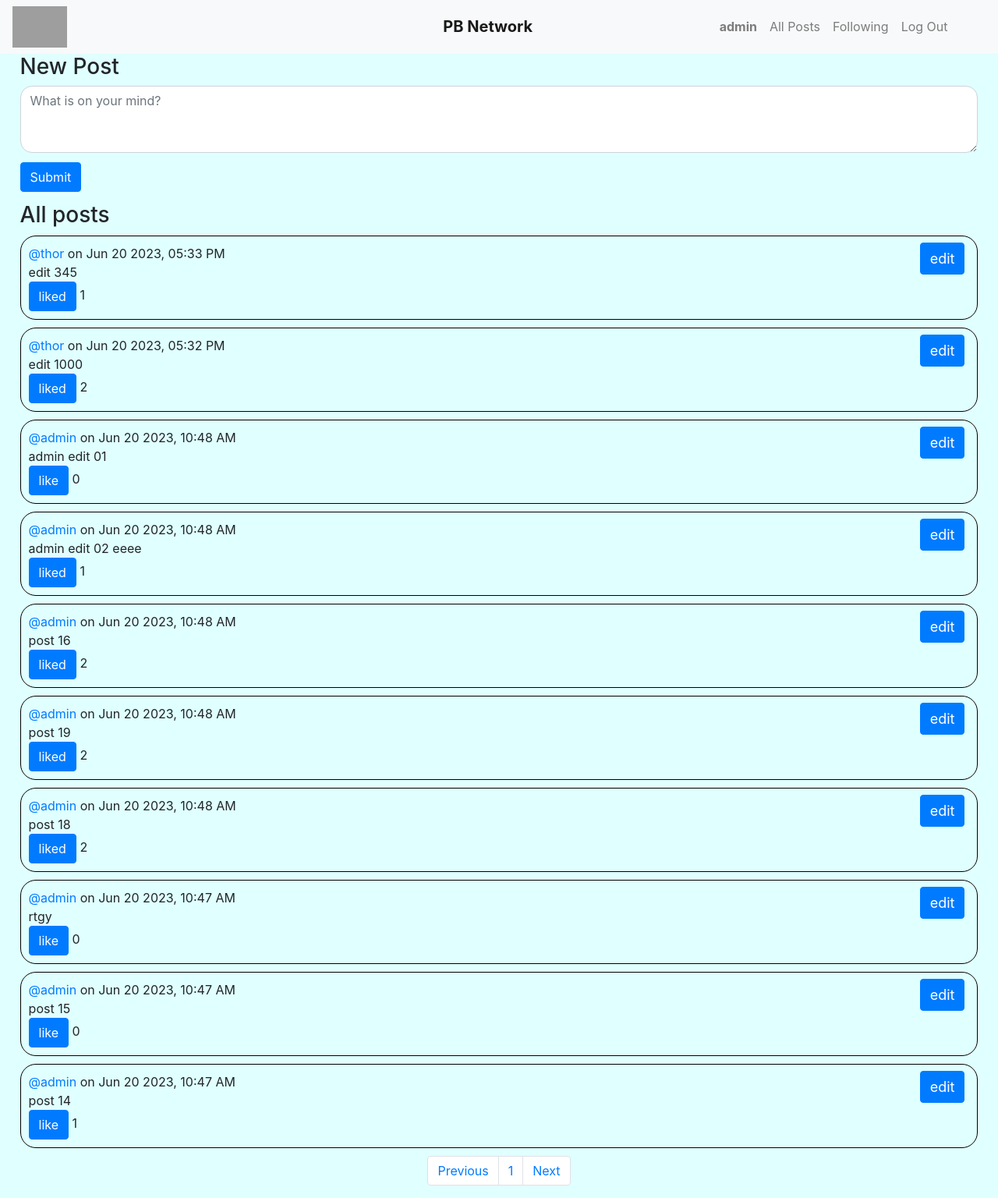
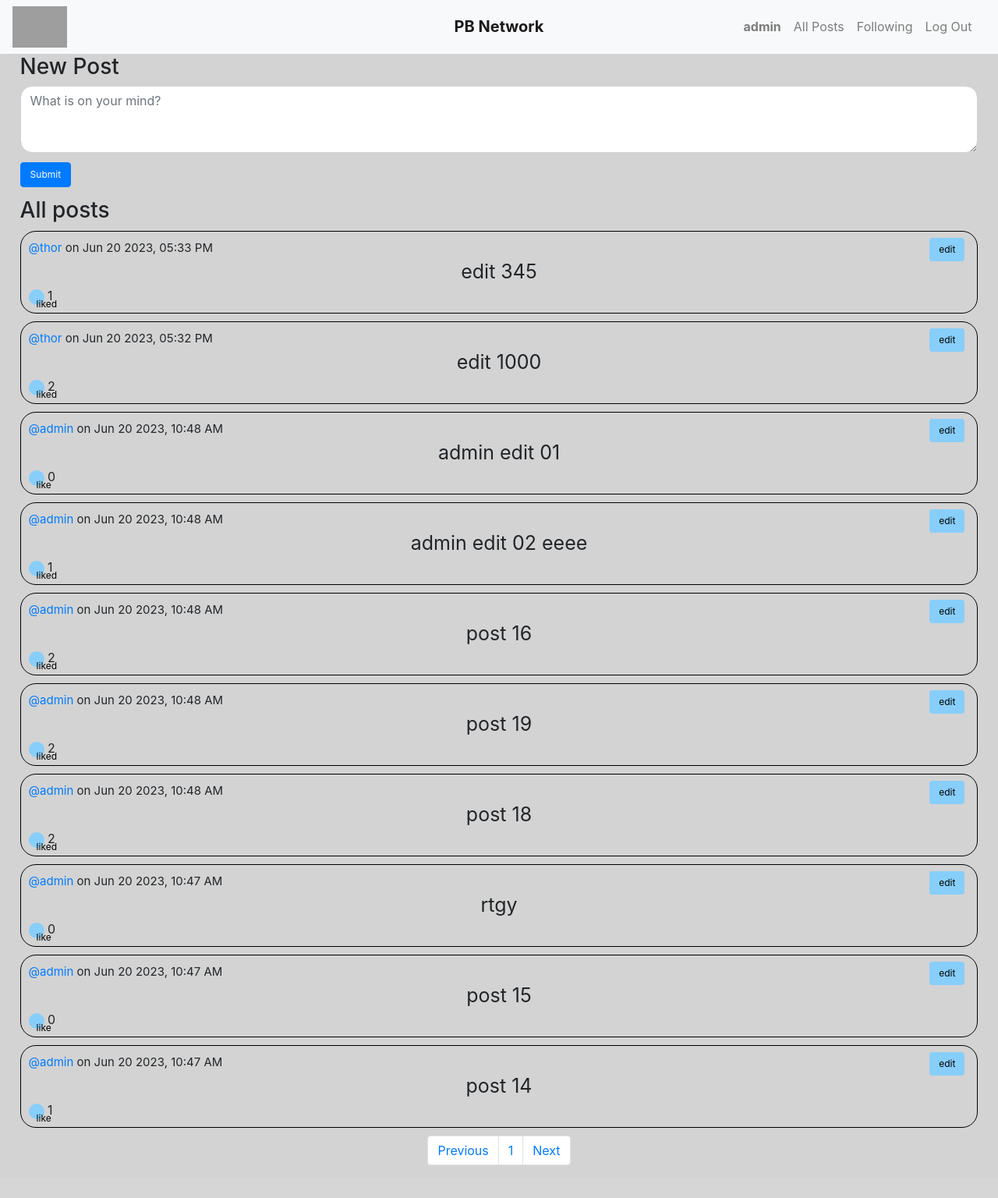
Before and after one commit to phuongbui95/project4_cs50web, a Django app: page / in a window 1280 px wide. Shown: the whole page at 78% size. After the commit the page ends 1494 px from the top, so only its background shows below. Run offline with Django 3.2, Linux system fonts and the light colour scheme; a user stored in the database is signed in; data comes from the database, SQL or seed files in the repository; both versions use the stored data as it was after the commit; some libraries are stand-ins or nearby versions; grey boxes are pictures that could not be loaded.

Commit message:
frontend 18July2023

```diff
--- a/project4/network/static/network/index.js
+++ b/project4/network/static/network/index.js
@@ -103,13 +103,13 @@ function show_posts(viewpage, page=1) {
                     let post_div = document.createElement('div');
                     post_div.className = `post-container post_${post.id}`;
                     post_div.innerHTML = `
-                                        <div class="sender_${post.sender}"><a href="#">@${post.sender}</a> on ${post.timestamp}</div>
+                                        <div class="sender_${post.sender} intro"><a href="#">@${post.sender}</a> on ${post.timestamp}</div>
                                         <div class="content">${post.content}</div>
                                         <div class="likeNum">
-                                            <button id="like_post_${post.id}" name="like" type="submit" class="btn btn-primary">like</button>
+                                            <button id="like_post_${post.id}" name="like" type="submit" class="btn btn-primary likeBtn">like</button>
                                             <span>${post.likePeople.length}</span>
                                         </div>
-                                        <button id="edit_post_${post.id}" name="edit" type="submit" class="btn btn-primary top-right">edit</button>
+                                        <button id="edit_post_${post.id}" name="edit" type="submit" class="btn btn-primary top-right editBtn">edit</button>
                                         `;
                     post_div.style.border = '1px solid black';
 
@@ -358,7 +358,7 @@ function edit_post(post_id, post_sender, viewpage) {
                     document.querySelector('#content-view').style.display = 'block';
                     document.querySelector('#edit-view').style.display = 'none';
                     alert(`post is edited successfully!`);
-                    load_view(viewpage);
+                    load_view(post_sender);
                 })
             };
         }
--- a/project4/network/static/network/styles.css
+++ b/project4/network/static/network/styles.css
@@ -1,6 +1,6 @@
 /*----- Body ----- */
 body {
-    background-color: lightcyan;
+    background-color: lightgray;
 }
 
 /* the whole body block */
@@ -10,19 +10,17 @@ body {
 }
 
 /*---- Navigation Bar ----*/
-.grid-container {
-    display: grid;
-    grid-template-columns: 33% 33% auto;
-    /* padding: 10px; */
-  }
+.navbar-brand {
+    /* display to the center */
+    position: absolute;
+    left: 50%;
+    transform: translateX(-50%);
+}
 
-.grid-item {
-    text-align: center;
-  }
-
-.grid-item:nth-child(3) {
-    /* border: 2px solid black; */
-    margin-left: 75px;
+.navbar-nav {
+    /* display to the right with 2% indentation */
+    position: absolute;
+    right: 2%;
 }
 
 .navbar-brand {
@@ -57,7 +55,54 @@ body {
     margin-bottom: 1%;
 }
 
+.intro {
+    font-size: 15px;
+}
+
+.content {
+    font-size: 25px;
+    text-align: center;
+}
 /*----- Profile page ----- */
 .follower, .following {
     font-weight: bold;
 }
+
+/*----- Buttons -----*/
+/* Tutorial: https://www.freecodecamp.org/news/a-quick-guide-to-styling-buttons-using-css-f64d4f96337f/ */
+.btn {
+    font-size: 12px;
+}
+
+.likeBtn {
+    background: lightskyblue;
+    /* background-image: url("http://res.freestockphotos.biz/pictures/15/15107-illustration-of-a-red-close-button-pv.png");  */
+    background-size: cover;
+    background-position: center;
+    display: inline-block;
+    border: none;
+
+    /* circle */
+    padding: 10px;
+    width: 10px;
+    border-radius: 900px;
+    height: 10px;
+
+    transition: all 0.5s;
+    cursor: pointer;
+
+    /* text */
+    font-size: 12px;
+    color: black;
+}
+
+.editBtn {
+    background: lightskyblue;
+    /* background-image: url("http://res.freestockphotos.biz/pictures/15/15107-illustration-of-a-red-close-button-pv.png");  */
+    background-size: cover;
+    background-position: center;
+    display: inline-block;
+    border: none;
+
+    color: black;
+}
--- a/project4/network/templates/network/layout.html
+++ b/project4/network/templates/network/layout.html
@@ -13,14 +13,14 @@
         <script src="https://unpkg.com/babel-standalone@6/babel.min.js"></script>
     </head>
     <body>
-        <nav class="navbar navbar-expand-lg navbar-light bg-light grid-container">
+        <nav class="navbar navbar-expand-lg navbar-light bg-light">
             <img src="https://th.bing.com/th/id/OIP.FTuzNPb_oaTDiBYvu70QqgHaHJ?pid=ImgDet&w=1994&h=1924&rs=1"
                 alt="bird_icon"
                 style="width: 70px"
-                class="grid-item"
+                class="header-item1"
             >
-            <a class="navbar-brand grid-item" href="{% url 'index' %}"> PB Network</a>
-            <ul class="navbar-nav mr-auto grid-item">
+            <a class="navbar-brand" href="{% url 'index' %}"> PB Network</a>
+            <ul class="navbar-nav mr-auto">
             {% if user.is_authenticated %}
                 <li class="nav-item">
                     <a class="nav-link" href="#" id="profile"><strong>{{ user.username }}</strong></a>
@@ -47,7 +47,7 @@
                 </li>
             {% endif %}
             </ul>
-          </nav>
+        </nav>
 
         <div class="body">
             {% block body %}
```
Also changed, not shown: project4/db.sqlite3.
